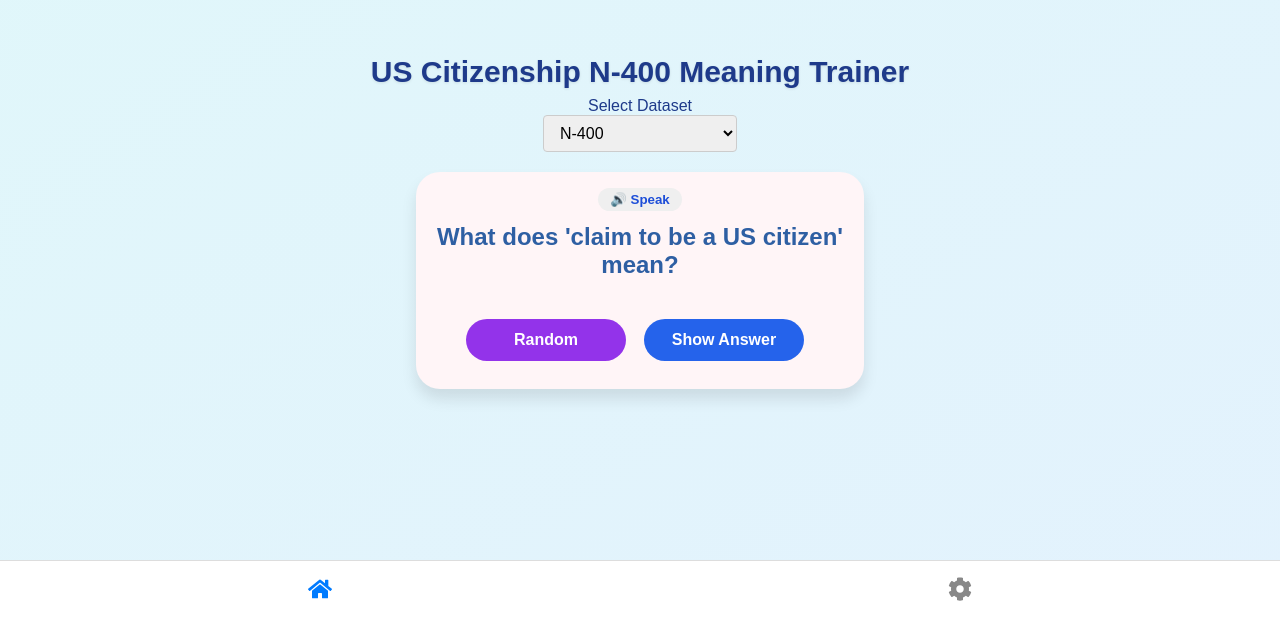
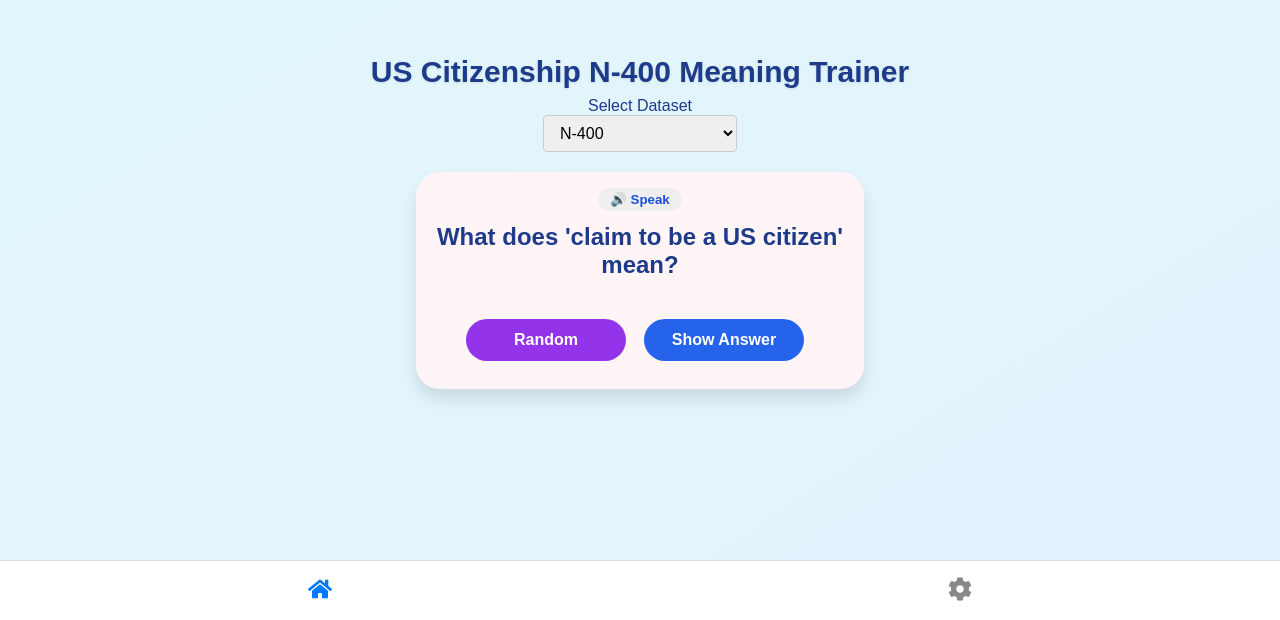
Before and after one commit to nampham-us/english-reflex-practice-immigration, a Next.js app: page / in a window 1280 px wide. Shown: the part 180-800 px from the top of the page. Built offline with nearby package versions, Linux system fonts and the light colour scheme.

Commit message:
Update globals.css

```diff
--- a/styles/globals.css
+++ b/styles/globals.css
@@ -31,7 +31,7 @@ body {
   flex-direction: column;
   align-items: center;
   justify-content: center;
-  padding: 1rem;
+  padding: 0.6rem;
   text-align: center;
   width: 100%;
 }
@@ -229,7 +229,7 @@ body {
 .question-container {
   font-size: 1.5rem; /* text-lg */
   font-weight: 600; /* font-semibold */
-  color: #2e5fa3; /* text-gray-800 */
+  color: #1e3a8a; /* text-gray-800 */
   margin-bottom: 0.5rem; /* mb-2 */
   display: flex;
   flex-direction: column;
```
